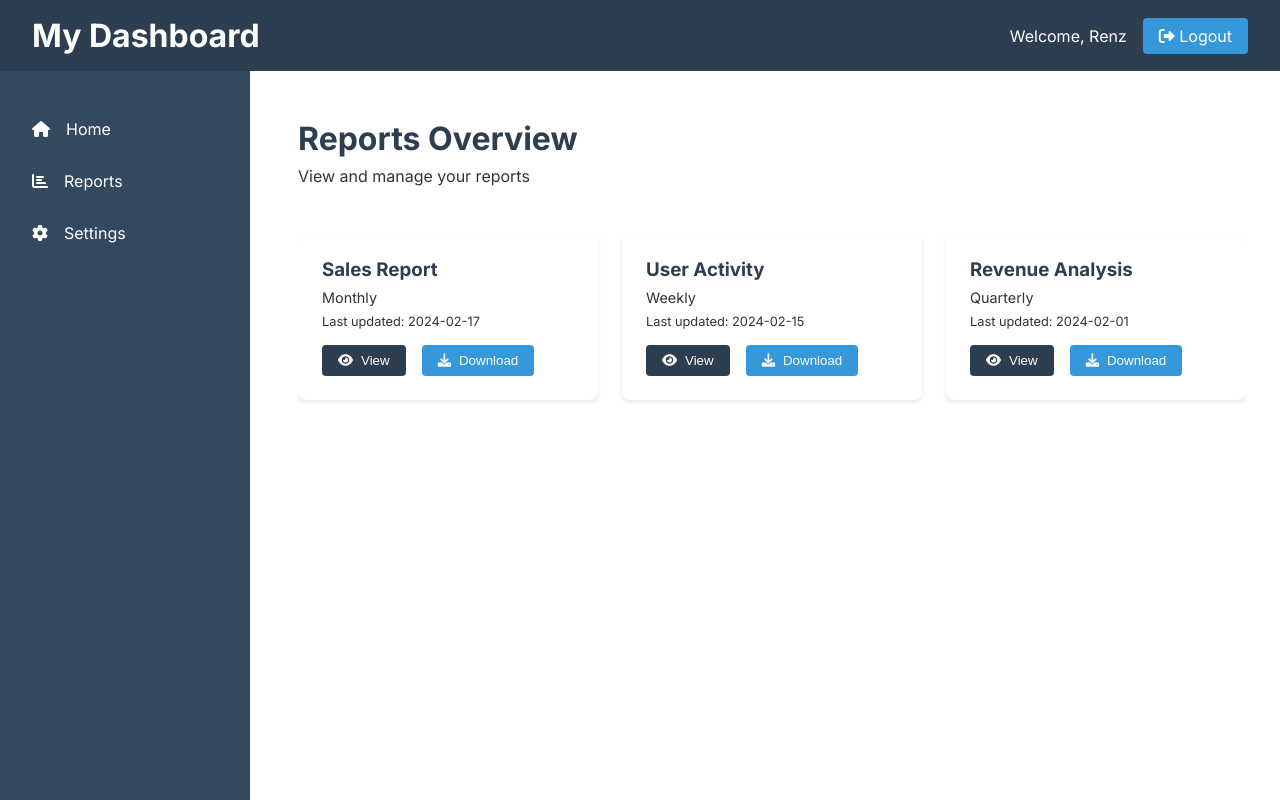
After one commit to rjanciro/Act-1_IT-Elec-3, a Django app: page /dashboard/reports/ in a window 1280 px wide. The commit adds this page. Run offline with Django 5.2, Linux system fonts and the light colour scheme.

Commit message:
reports nd settins page html and css

```diff
--- a/Renz_App/dashboard/urls.py
+++ b/Renz_App/dashboard/urls.py
@@ -1,8 +1,10 @@
 from django.urls import path
-from .views import dashboard
+from .views import dashboard, reports, settings
 
 app_name = "dashboard"
 
 urlpatterns = [
     path('', dashboard, name='dashboard'),
+    path('reports/', reports, name='reports'),
+    path('settings/', settings, name='settings'),
 ]
--- a/Renz_App/dashboard/views.py
+++ b/Renz_App/dashboard/views.py
@@ -15,3 +15,36 @@ def dashboard(request):
         'cards': data
     }
     return render(request, 'pages/dashboard.html', context)
+
+def reports(request):
+    reports_data = [
+        {"name": "Sales Report", "period": "Monthly", "last_updated": "2024-02-17"},
+        {"name": "User Activity", "period": "Weekly", "last_updated": "2024-02-15"},
+        {"name": "Revenue Analysis", "period": "Quarterly", "last_updated": "2024-02-01"},
+    ]
+    context = {
+        'title': 'Reports',
+        'user': 'Renz',
+        'reports': reports_data
+    }
+    return render(request, 'pages/reports.html', context)
+
+def settings(request):
+    settings_data = {
+        'profile': {
+            'name': 'Renz',
+            'email': 'renz@example.com',
+            'role': 'Administrator'
+        },
+        'preferences': {
+            'theme': 'Light',
+            'notifications': 'Enabled',
+            'language': 'English'
+        }
+    }
+    context = {
+        'title': 'Settings',
+        'user': 'Renz',
+        'settings': settings_data
+    }
+    return render(request, 'pages/settings.html', context)
--- a/Renz_App/static/css/dashboard.css
+++ b/Renz_App/static/css/dashboard.css
@@ -14,12 +14,16 @@
 }
 
 .stats-grid {
-    display: grid;
-    grid-template-columns: repeat(auto-fit, minmax(250px, 1fr));
+    display: flex;
+    flex-direction: row;
     gap: 1.5rem;
+    overflow-x: auto;
+    padding: 1rem 0;
 }
 
 .stat-card {
+    min-width: 250px;
+    flex: 0 0 auto;
     background: white;
     padding: 1.5rem;
     border-radius: 8px;
--- /dev/null
+++ b/Renz_App/static/css/reports.css
@@ -0,0 +1,65 @@
+.reports-content {
+    max-width: 1200px;
+    margin: 0 auto;
+    padding: 1rem;
+}
+
+.reports-grid {
+    display: flex;
+    flex-direction: row;
+    gap: 1.5rem;
+    overflow-x: auto;
+    padding: 1rem 0;
+}
+
+.report-card {
+    min-width: 300px;
+    flex: 0 0 auto;
+    background: white;
+    padding: 1.5rem;
+    border-radius: 8px;
+    box-shadow: 0 2px 4px rgba(0,0,0,0.1);
+}
+
+.report-info h3 {
+    color: var(--primary-color);
+    margin-bottom: 0.5rem;
+}
+
+.report-info .period {
+    color: var(--text-color);
+    font-size: 0.9rem;
+    margin-bottom: 0.5rem;
+}
+
+.report-info .update-date {
+    color: var(--text-muted);
+    font-size: 0.8rem;
+    margin-bottom: 1rem;
+}
+
+.report-actions {
+    display: flex;
+    gap: 1rem;
+    margin-top: 1rem;
+}
+
+.report-actions button {
+    padding: 0.5rem 1rem;
+    border: none;
+    border-radius: 4px;
+    cursor: pointer;
+    display: flex;
+    align-items: center;
+    gap: 0.5rem;
+}
+
+.btn-view {
+    background: var(--primary-color);
+    color: white;
+}
+
+.btn-download {
+    background: var(--accent-color);
+    color: white;
+}
--- a/Renz_App/templates/pages/base.html
+++ b/Renz_App/templates/pages/base.html
@@ -7,6 +7,8 @@
     {% load static %}
     <link rel="stylesheet" href="{% static 'css/base.css' %}">
     <link rel="stylesheet" href="{% static 'css/dashboard.css' %}">
+    <link rel="stylesheet" href="{% static 'css/reports.css' %}">
+    <link rel="stylesheet" href="{% static 'css/settings.css' %}">
     <link rel="stylesheet" href="https://cdnjs.cloudflare.com/ajax/libs/font-awesome/6.0.0/css/all.min.css">
     <link href="https://fonts.googleapis.com/css2?family=Inter:wght@400;500;600;700&display=swap" rel="stylesheet">
 </head>
@@ -35,13 +37,13 @@
                     </a>
                 </li>
                 <li>
-                    <a href="#reports">
+                    <a href="{% url 'dashboard:reports' %}">
                         <i class="fas fa-chart-bar"></i>
                         <span>Reports</span>
                     </a>
                 </li>
                 <li>
-                    <a href="#settings">
+                    <a href="{% url 'dashboard:settings' %}">
                         <i class="fas fa-cog"></i>
                         <span>Settings</span>
                     </a>
--- /dev/null
+++ b/Renz_App/templates/pages/reports.html
@@ -0,0 +1,32 @@
+{% extends 'pages/base.html' %}
+
+{% block title %}Reports{% endblock %}
+
+{% block content %}
+<div class="reports-content">
+    <div class="dashboard-header">
+        <h2>Reports Overview</h2>
+        <p>View and manage your reports</p>
+    </div>
+
+    <div class="reports-grid">
+        {% for report in reports %}
+        <div class="report-card">
+            <div class="report-info">
+                <h3>{{ report.name }}</h3>
+                <p class="period">{{ report.period }}</p>
+                <p class="update-date">Last updated: {{ report.last_updated }}</p>
+            </div>
+            <div class="report-actions">
+                <button class="btn-view">
+                    <i class="fas fa-eye"></i> View
+                </button>
+                <button class="btn-download">
+                    <i class="fas fa-download"></i> Download
+                </button>
+            </div>
+        </div>
+        {% endfor %}
+    </div>
+</div>
+{% endblock %}
```
Also changed, not shown: Renz_App/static/css/settings.css (added, +56 -0 lines), Renz_App/templates/pages/settings.html (added, +59 -0 lines).
